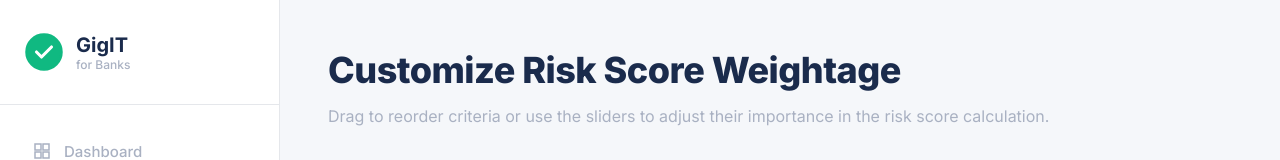
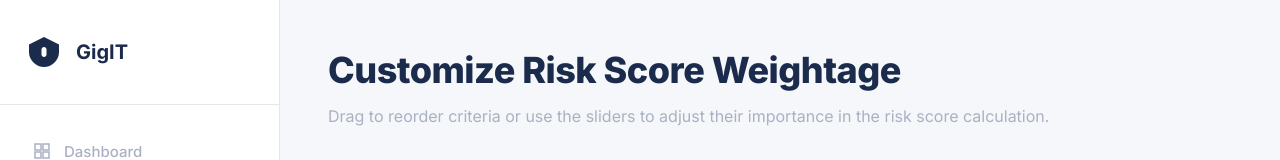
Before and after one commit to Meemom/MicroKYC, a React (Create React App) app in the folder frontend/: page /risk-configuration in a window 1280 px wide. Shown: the top 160 px of the page. Built offline with nearby package versions, Linux system fonts and the light colour scheme.

Commit message:
risk configuration updates

```diff
--- a/frontend/src/subpages/RiskConfiguration.js
+++ b/frontend/src/subpages/RiskConfiguration.js
@@ -117,12 +117,11 @@ const RiskConfiguration = () => {
         <div className="sidebar-header">
           <div className="sidebar-logo">
             <svg width="40" height="40" viewBox="0 0 32 32" fill="none" xmlns="http://www.w3.org/2000/svg">
-              <circle cx="16" cy="16" r="14" fill="#10B981" stroke="#10B981" strokeWidth="2"/>
-              <path d="M10 16L14 20L22 12" stroke="white" strokeWidth="2.5" strokeLinecap="round" strokeLinejoin="round"/>
+            <path d="M16 4L4 10V16C4 23 10 28 16 28C22 28 28 23 28 16V10L16 4Z" fill="#1A2B4C"/>
+            <path d="M16 12C14.9 12 14 12.9 14 14V18C14 19.1 14.9 20 16 20C17.1 20 18 19.1 18 18V14C18 12.9 17.1 12 16 12Z" fill="white"/>
             </svg>
             <div>
               <div className="sidebar-title">GigIT</div>
-              <div className="sidebar-subtitle">for Banks</div>
             </div>
           </div>
         </div>
```
